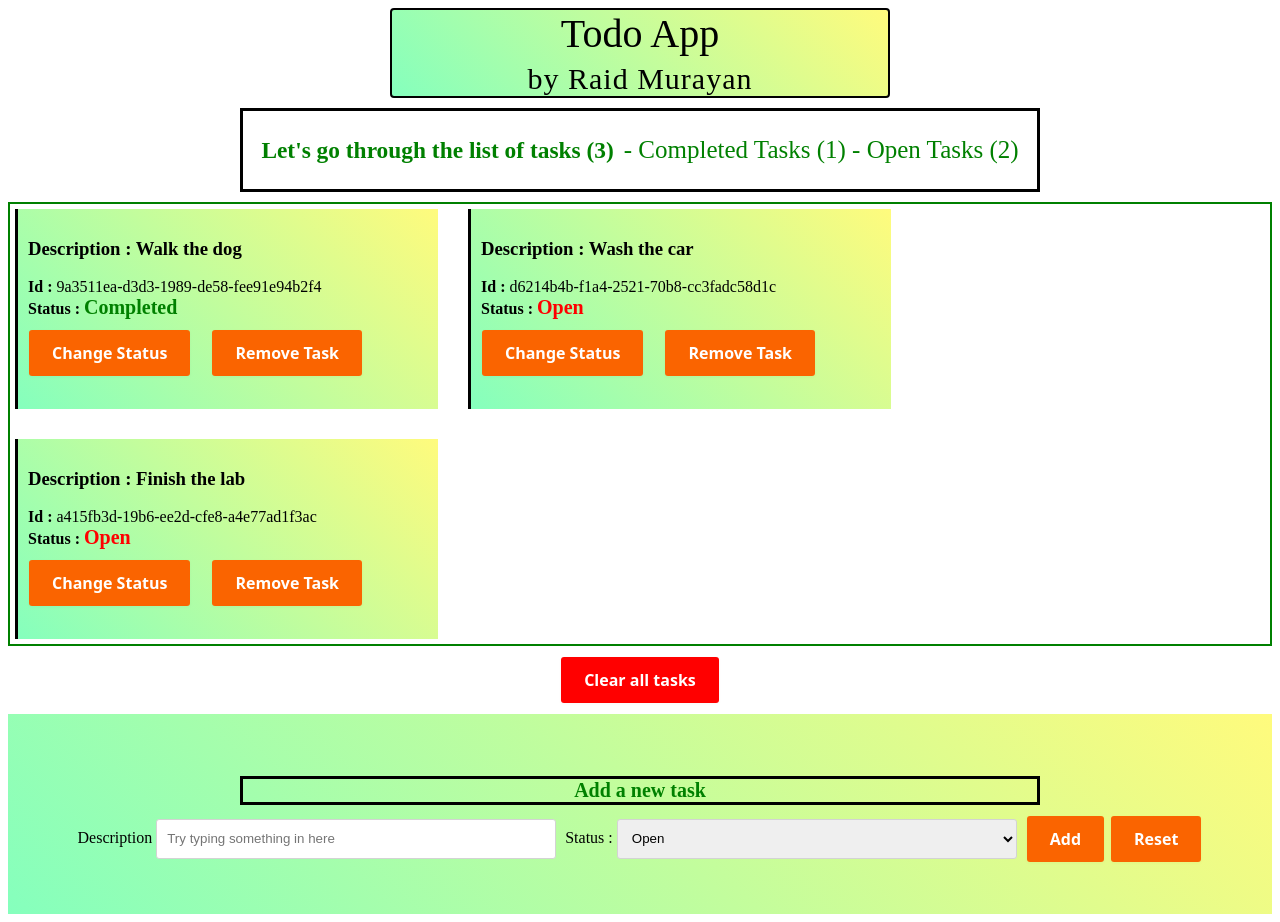
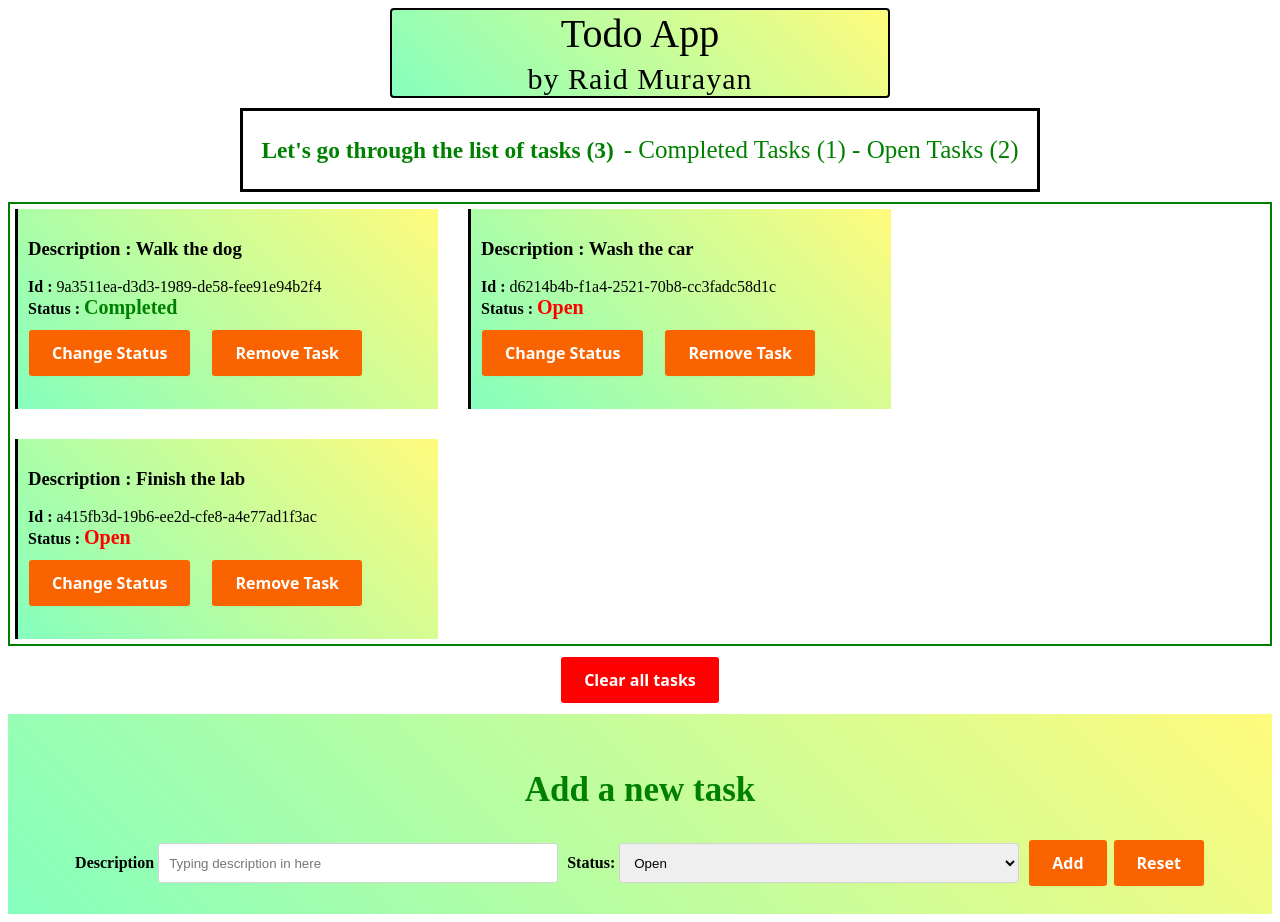
Before and after one commit to rmurayan/-INFO-5143-JS4, a React (Create React App) app: page / in a window 1280 px wide. Built offline with nearby package versions, Linux system fonts and the light colour scheme.

Commit message:
updated form file

```diff
--- a/src/components/Form/index.js
+++ b/src/components/Form/index.js
@@ -32,30 +32,28 @@ export default function Form({ title, addNewTaskHandler }) {
   };
 
   return (
-    <form onSubmit={onSubmitHander} className ="formCon">
-      <h2 style={{ textAlign: "center" }}
-      className ="tasks_status">
+    <form onSubmit={onSubmitHander} className="formCon">
+      <h2 style={{ textAlign: "center", fontSize: "35px", color: "green" }}>
         {title}
       </h2>
-      {descriptionIsEmpty && <h2>** Enter a description</h2>}
       <div className="input_form">
         <div className="text-input">
           <label htmlFor="description">
-            Description
+            <b>Description</b>
             <input
               type="text"
               name="description"
               id="description"
               maxLength={150}
               value={description}
-              placeholder="Try typing something in here"
+              placeholder="Typing description in here"
               onChange={inputDescriptionChangeHandler}
             />
           </label>
         </div>
         <div className="text-input">
           <label htmlFor="status" className="select">
-            Status :
+            <b>Status:</b>
             <select
               name="status"
               value={status}
@@ -71,6 +69,9 @@ export default function Form({ title, addNewTaskHandler }) {
           Reset
         </button>
       </div>
+      {descriptionIsEmpty && (
+        <h2 style={{ color: "red" }}>** Enter a description **</h2>
+      )}
     </form>
   );
 }
--- a/src/index.css
+++ b/src/index.css
@@ -75,6 +75,16 @@ button
   vertical-align: baseline;
   width: auto;
 }
+button:disabled {
+  background-color: rgb(12, 11, 11);
+  color: #fdfbfb;
+  cursor: not-allowed;
+}
+button:disabled:hover,
+button:disabled:focus {
+  background-color: #0e0d0d;
+  box-shadow: rgba(0, 0, 0, 0.1) 0 4px 12px;
+}
 .statusComplete{
   color: green;
   font-size: 20px;
@@ -116,6 +126,7 @@ button:active {
   box-shadow: rgba(0, 0, 0, .06) 0 2px 4px;
   transform: translateY(0);
 }
+
 .input_form{
   display: flex;
   align-items: center;
```
